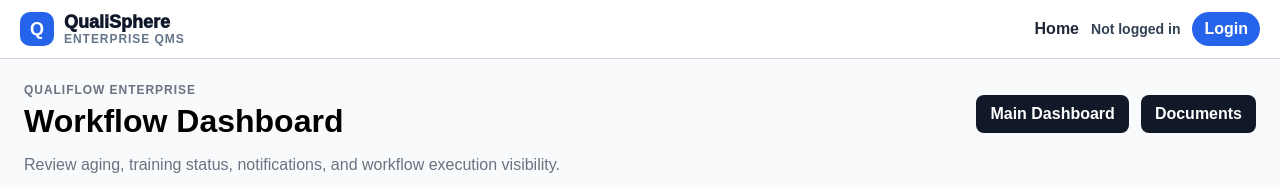
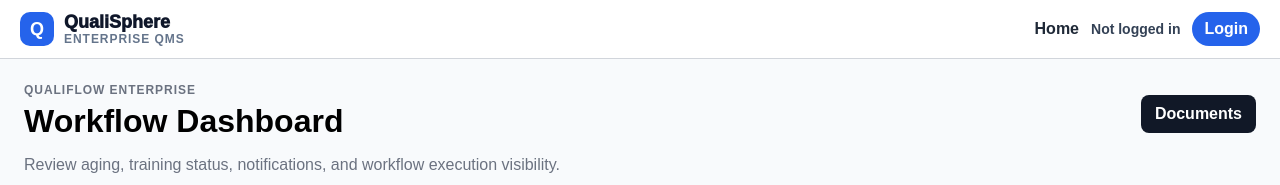
Before and after one commit to Markatcholi/Qualiflow6, a Next.js app: page /dashboard/workflow in a window 1280 px wide. Shown: the top 185 px of the page. Built offline with nearby package versions, Linux system fonts and the light colour scheme; no server answers; the database is empty.

Commit message:
Remove main dashboard link from document workflow dashboard

```diff
--- a/app/dashboard/workflow/page.tsx
+++ b/app/dashboard/workflow/page.tsx
@@ -175,7 +175,6 @@ export default function WorkflowDashboardPage() {
         </div>
 
         <div style={buttonRowStyle}>
-          <a href="/dashboard" style={darkButtonStyle}>Main Dashboard</a>
           <a href="/documents" style={darkButtonStyle}>Documents</a>
         </div>
       </header>
```
